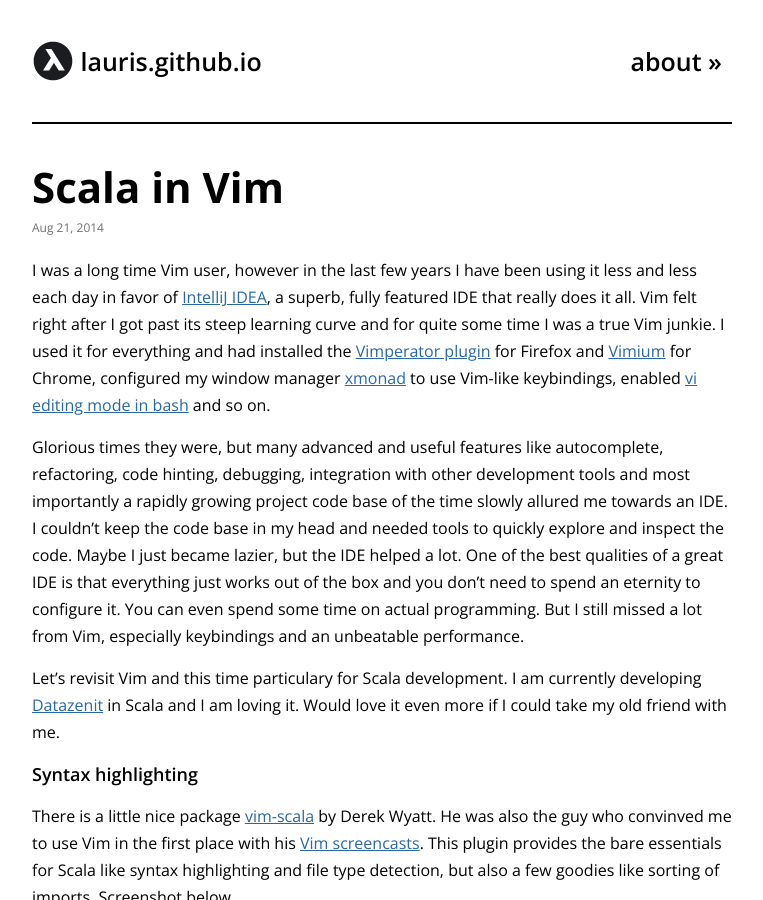
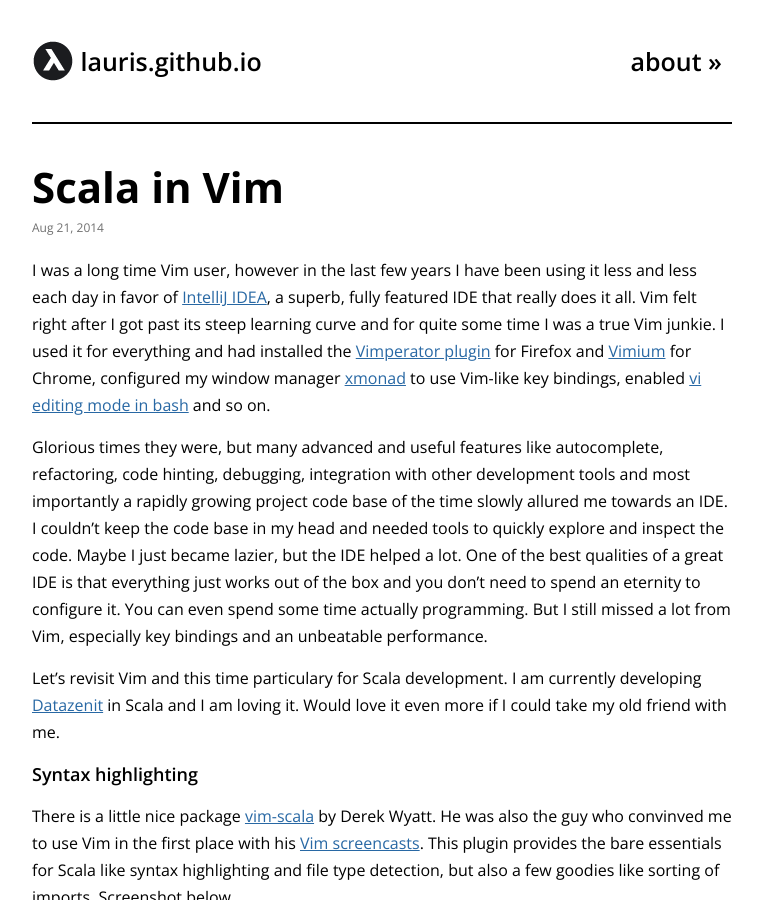
Before and after one commit to lauris/lauris.github.com, a Jekyll site: the page built from _posts/2014-08-21-scala-in-vim.md, in a window 1280 px wide and 900 px high. Shown: the whole window, without its empty margins (258-1021 px from the left). Built offline with Jekyll 4.4.1, drawn with Linux system fonts in a browser that asks for light colours; comment, search, counter and statistics services are not loaded; some of the changed text lies outside the part shown.

Commit message:
Fix silly typos #2.

```diff
--- a/_posts/2014-08-21-scala-in-vim.md
+++ b/_posts/2014-08-21-scala-in-vim.md
@@ -4,9 +4,9 @@
 category: vim
 ---
 
-I was a long time Vim user, however in the last few years I have been using it less and less each day in favor of [IntelliJ IDEA](http://www.jetbrains.com/idea/), a superb, fully featured IDE that really does it all. Vim felt right after I got past its steep learning curve and for quite some time I was a true Vim junkie. I used it for everything and had installed the [Vimperator plugin](https://addons.mozilla.org/en-US/firefox/addon/vimperator/) for Firefox and [Vimium](https://chrome.google.com/webstore/detail/vimium/dbepggeogbaibhgnhhndojpepiihcmeb?hl=en) for Chrome, configured my window manager [xmonad](http://xmonad.org/) to use Vim-like keybindings, enabled [vi editing mode in bash](http://www.catonmat.net/blog/bash-vi-editing-mode-cheat-sheet/) and so on.
+I was a long time Vim user, however in the last few years I have been using it less and less each day in favor of [IntelliJ IDEA](http://www.jetbrains.com/idea/), a superb, fully featured IDE that really does it all. Vim felt right after I got past its steep learning curve and for quite some time I was a true Vim junkie. I used it for everything and had installed the [Vimperator plugin](https://addons.mozilla.org/en-US/firefox/addon/vimperator/) for Firefox and [Vimium](https://chrome.google.com/webstore/detail/vimium/dbepggeogbaibhgnhhndojpepiihcmeb?hl=en) for Chrome, configured my window manager [xmonad](http://xmonad.org/) to use Vim-like key bindings, enabled [vi editing mode in bash](http://www.catonmat.net/blog/bash-vi-editing-mode-cheat-sheet/) and so on.
 
-Glorious times they were, but many advanced and useful features like autocomplete, refactoring, code hinting, debugging, integration with other development tools and most importantly a rapidly growing project code base of the time slowly allured me towards an IDE. I couldn't keep the code base in my head and needed tools to quickly explore and inspect the code. Maybe I just became lazier, but the IDE helped a lot. One of the best qualities of a great IDE is that everything just works out of the box and you don't need to spend an eternity to configure it. You can even spend some time on actual programming. But I still missed a lot from Vim, especially keybindings and an unbeatable performance.
+Glorious times they were, but many advanced and useful features like autocomplete, refactoring, code hinting, debugging, integration with other development tools and most importantly a rapidly growing project code base of the time slowly allured me towards an IDE. I couldn't keep the code base in my head and needed tools to quickly explore and inspect the code. Maybe I just became lazier, but the IDE helped a lot. One of the best qualities of a great IDE is that everything just works out of the box and you don't need to spend an eternity to configure it. You can even spend some time actually programming. But I still missed a lot from Vim, especially key bindings and an unbeatable performance.
 
 Let's revisit Vim and this time particulary for Scala development. I am currently developing [Datazenit](http://datazenit.com) in Scala and I am loving it. Would love it even more if I could take my old friend with me.
 
@@ -40,6 +40,6 @@
 
 If you are willing to use something like Eclim or just live without any intelligent features then Vim can be used for Scala development. In this case it has always been ready. But if you want something more, then you are out of luck. I can't imagine serious Scala development without those features.
 
-Some IDEs have plugins for Vim integration or at least support vi keybindings, but that's usually an even worse experience. Some people are trying to improve Vim and give it a second wind. One of those projects is [Neovim](https://github.com/neovim/neovim) – "a project that seeks to aggressively refactor Vim". I have no idea how it will turn out, but let's hope for the best.
+Some IDEs have plugins for Vim integration or at least support vi key bindings, but that's usually an even worse experience. Some people are trying to improve Vim and give it a second wind. One of those projects is [Neovim](https://github.com/neovim/neovim) – "a project that seeks to aggressively refactor Vim". I have no idea how it will turn out, but let's hope for the best.
 
 Does all this mean that you shouldn't use Vim? Of course not! Vim is still the best text editor out there and for many use cases it is just perfect. I am still using it almost every day when I don't need IDE-like features or when I want to code really fast. You can also get a pretty decent experience programming Python, Ruby, C/C++ and other languages in Vim, just not so much Scala.
```
